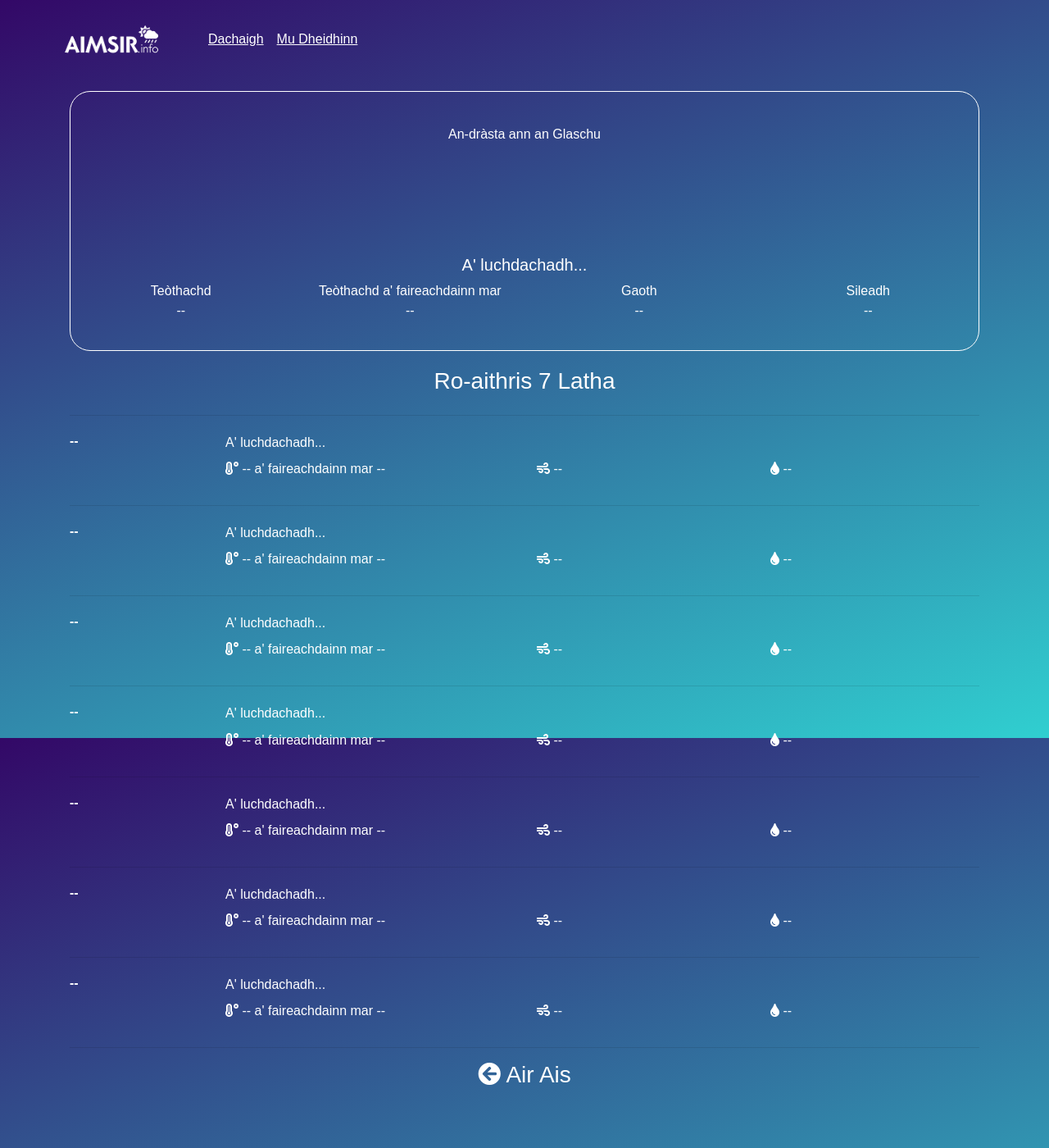
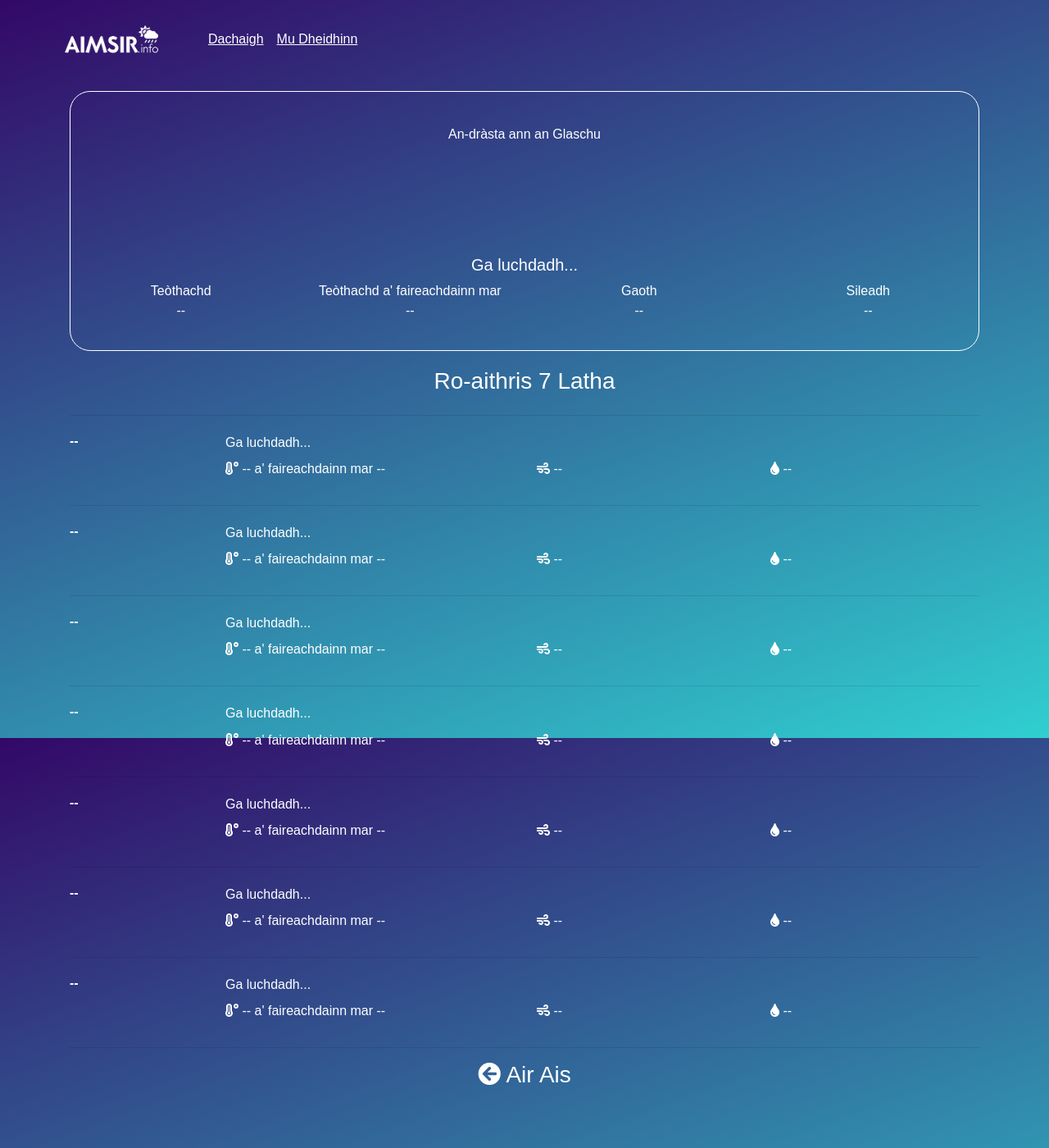
Before and after one commit to angeidheal/aimsir, a Jekyll site: the page built from baile/glaschu.html, in a window 1280 px wide and 1400 px high. Shown: the whole window at 82% size. Built offline with Jekyll 4.4.1, drawn with Linux system fonts in a browser that asks for light colours; nearby versions of some CDN libraries; a script that is not in the unit is left out.

Commit message:
Update glaschu.html

```diff
--- a/baile/glaschu.html
+++ b/baile/glaschu.html
@@ -14,7 +14,7 @@ permalink: /baile/glaschu/
     </div>
     <div class="row">
       <div class="col-md-12">
-        <h5 class="current-summary">A' luchdachadh...</h5>
+        <h5 class="current-summary">Ga luchdadh...</h5>
       </div>
     </div>
     <div class="row">
@@ -46,7 +46,7 @@ permalink: /baile/glaschu/
           <h6><span class="day-1-day">--</span></h6>
         </div>
         <div class="col-md-10 day-1-summary">
-          A' luchdachadh...
+          Ga luchdadh...
         </div>
       </div>
 
@@ -69,7 +69,7 @@ permalink: /baile/glaschu/
           <h6><span class="day-2-day">--</span></h6>
         </div>
         <div class="col-md-10 day-2-summary">
-          A' luchdachadh...
+          Ga luchdadh...
         </div>
       </div>
 
@@ -92,7 +92,7 @@ permalink: /baile/glaschu/
           <h6><span class="day-3-day">--</span></h6>
         </div>
         <div class="col-md-10 day-3-summary">
-          A' luchdachadh...
+          Ga luchdadh...
         </div>
       </div>
 
@@ -115,7 +115,7 @@ permalink: /baile/glaschu/
           <h6><span class="day-4-day">--</span></h6>
         </div>
         <div class="col-md-10 day-4-summary">
-          A' luchdachadh...
+          Ga luchdadh...
         </div>
       </div>
 
@@ -138,7 +138,7 @@ permalink: /baile/glaschu/
           <h6><span class="day-5-day">--</span></h6>
         </div>
         <div class="col-md-10 day-5-summary">
-          A' luchdachadh...
+          Ga luchdadh...
         </div>
       </div>
 
@@ -161,7 +161,7 @@ permalink: /baile/glaschu/
           <h6><span class="day-6-day">--</span></h6>
         </div>
         <div class="col-md-10 day-6-summary">
-          A' luchdachadh...
+          Ga luchdadh...
         </div>
       </div>
 
@@ -184,7 +184,7 @@ permalink: /baile/glaschu/
           <h6><span class="day-7-day">--</span></h6>
         </div>
         <div class="col-md-10 day-7-summary">
-          A' luchdachadh...
+          Ga luchdadh...
         </div>
       </div>
 
```
